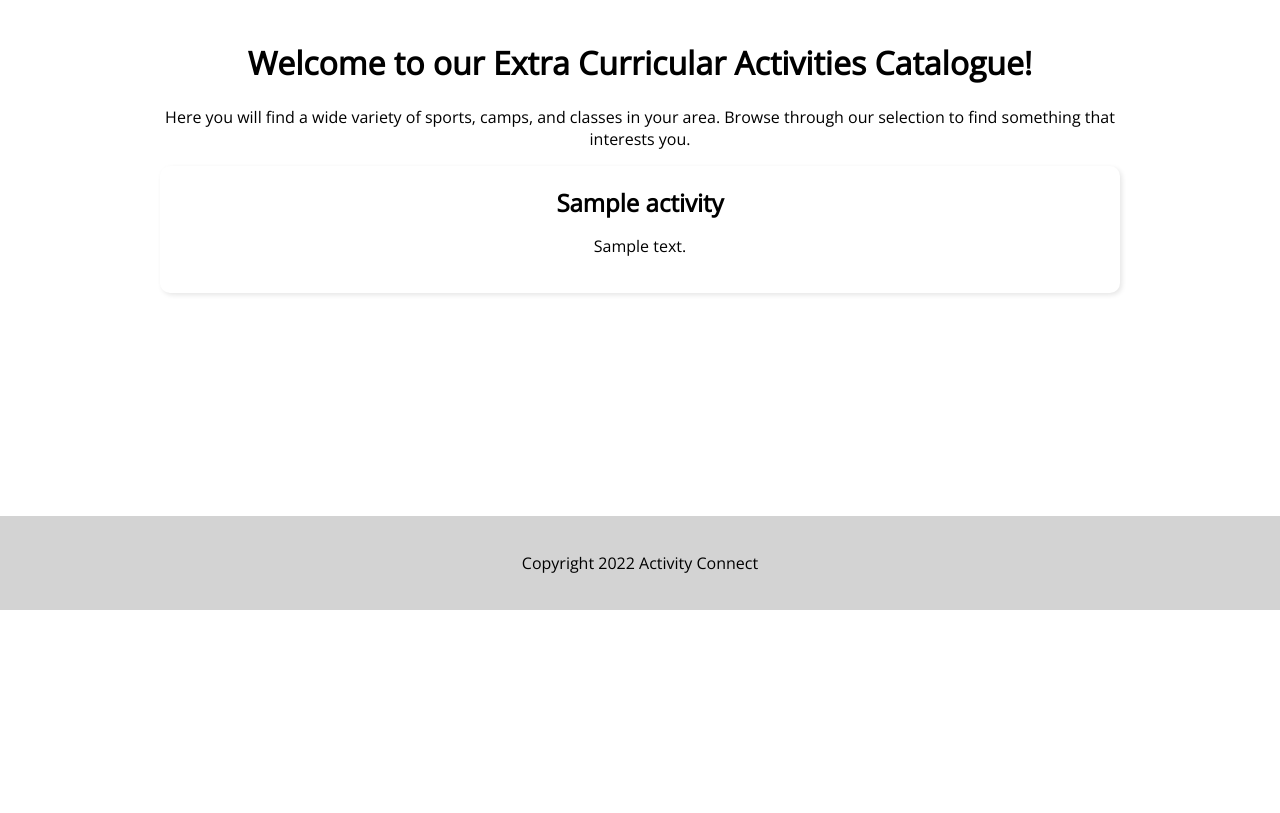
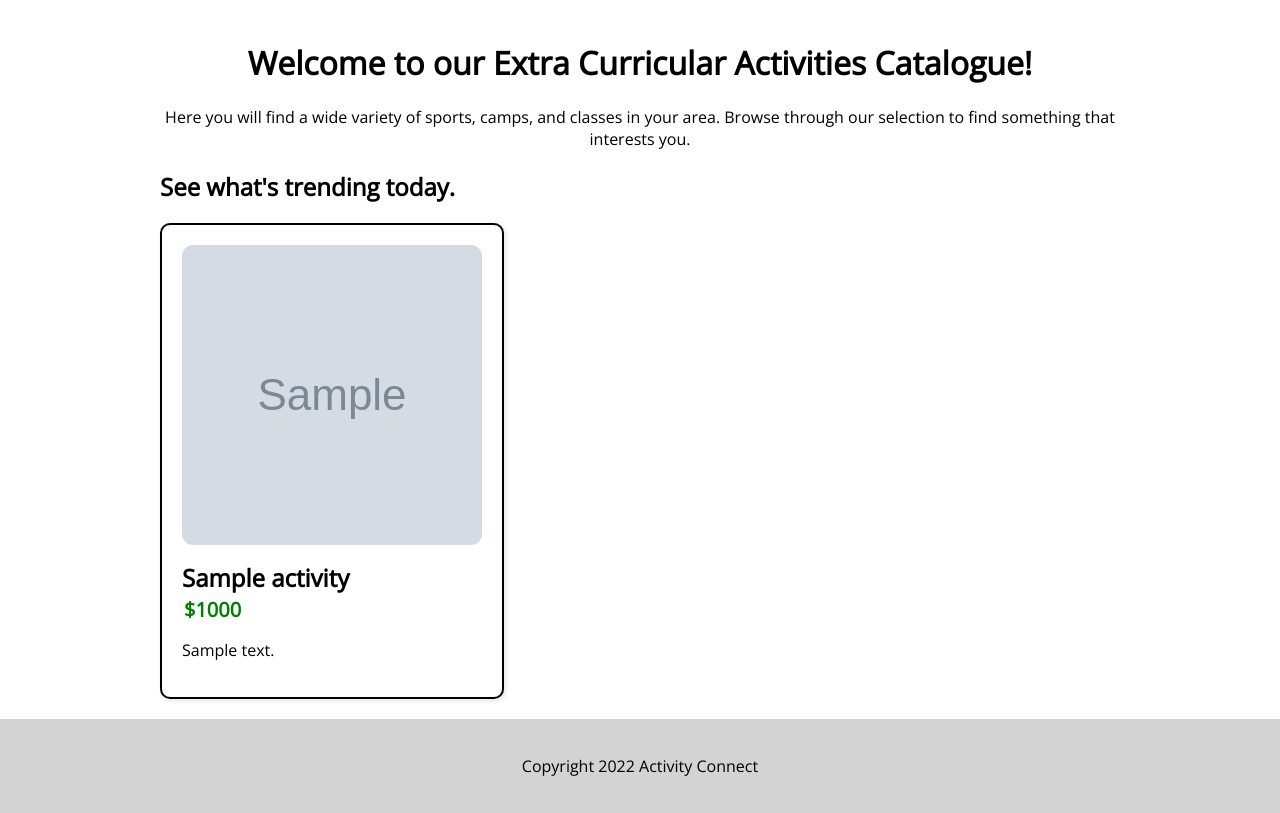
Before and after one commit to NightShift3201/activityconnect, a Django app: page /home/ in a window 1280 px wide. Shown: the part 190-1003 px from the top of the page. Before the commit the page ends 800 px from the top, so only its background shows below. Run offline with Django 4.2, Linux system fonts and the light colour scheme; tables that the repository leaves empty hold one stand-in row (values such as "Sample post"); grey boxes marked "Sample" are stand-in pictures.

Commit message:
Each Activity
Added borders around each activity as well as price. Added flex display for front page so activities don't squeeze together.

```diff
--- a/main/static/main/main.css
+++ b/main/static/main/main.css
@@ -55,6 +55,9 @@ body {
     display: grid;
     grid-template-columns: repeat(auto-fit, minmax(200px, 1fr));
     grid-gap: 40px;
+    display: flex;
+    flex-wrap: wrap;
+
   }
 
   #storefront a {
@@ -62,12 +65,30 @@ body {
     text-decoration: none;
   }
 
+  img {
+    border-radius: 11px;
+  }
+
   .activity {
     background-color: white;
     box-shadow: 2px 2px 5px rgba(0, 0, 0, 0.1);
+    border:2px solid black;
     border-radius: 10px;
     padding: 20px;
 
+
+  }
+
+  .cost {
+    color: green;
+    font-size: 20px;
+    margin: 2px;
+  }
+
+
+  .imageC {
+    display: flex;
+    justify-content: center;
   }
 
   .activity h2 {
@@ -198,3 +219,7 @@ body {
   background-color:black;
 
 }
+
+aside {
+  display: block
+}
--- a/main/templates/main/activity.html
+++ b/main/templates/main/activity.html
@@ -22,6 +22,7 @@
   </header>
   <main>
     <h1>{{ activity.title }}</h1>
+    <img src="{{activity.thumbnail.url}}" alt="{{ activity.title }}" width = 300px height = 300px>
     <p>{{ activity.description }}</p>
     <p>Area code: {{ activity.area_code }}</p>
     <p>Start time: {{ activity.startTime }}</p>
@@ -29,7 +30,6 @@
     <p>Start date: {{ activity.startDate }}</p>
     <p>End date: {{ activity.endDate }}</p>
     <p>Frequency: {{ activity.frequency }}</p>
-    <img src="{{activity.thumbnail.url}}" alt="{{ activity.title }}">
     </main>
 <footer>
     <p>Copyright 2022 Activity Connect</p>
--- a/main/templates/main/home.html
+++ b/main/templates/main/home.html
@@ -94,13 +94,23 @@
     <p>Here you will find a wide variety of sports, camps, and classes in your area. Browse through our selection to find something that interests you.</p>
 
     <!-- Storefront -->
+    <h2 align = "left" margin-left=-50px>See what's trending today. </h2>
+
+
+
+
     <section id="storefront">
         {% if activty_list %}
             {% for activity in activty_list %}
                 <a href="/activity/{{ activity.title }}/">
                     <article class="activity">
-                        <h2>{{ activity.title }}</h2>
-                        <p>{{activity.description}}</p>
+                        <div class = "imageC">
+                          <img src="{{activity.thumbnail.url}}" alt="{{ activity.title }}" width = 300px height = 300px>
+                        </div>
+                        <p>        </p>
+                        <h2 align = "left" class = "title">{{ activity.title }}</h2>
+                        <h3 align = "left" class = "cost">$1000</h3>
+                        <p align = "left">{{activity.description}}</p>
                     </article>
                 </a>
             {% endfor %}
@@ -108,10 +118,9 @@
             <p>No activities available.</p>
         {% endif %}
     </section>
+  </main>
 
 
-
-  </main>
 
   <!-- Footer -->
   <footer>
```
Also changed, not shown: main/migrations/0004_alter_activity_enddate_alter_activity_endtime_and_more.py (added), main/migrations/0005_merge_20221229_2259.py (added).
